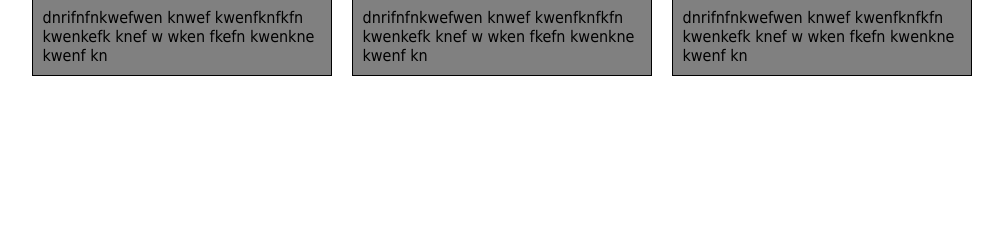
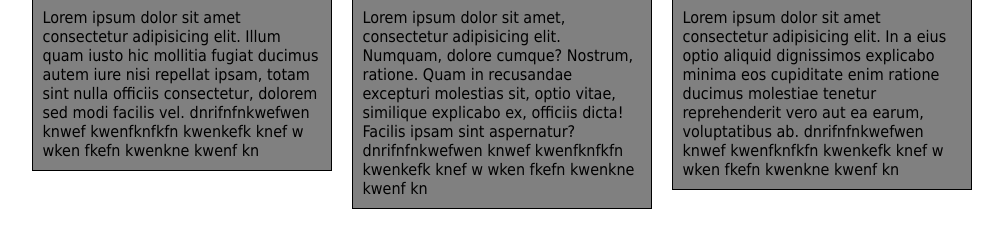
Before and after one commit to BaouleSama/module2-solution, a plain HTML site: page index.html in a window 1280 px wide. Shown: the part 100-348 px from the top of the page, without its empty margins (123-1126 px from the left). Drawn offline with Linux system fonts and the light colour scheme.

Commit message:
lorem added

```diff
--- a/index.html
+++ b/index.html
@@ -11,16 +11,19 @@
 	<h1> Our Menu</h1>
 	<div class="box">
 		<h2 class="header">Chicken</h2>
+		Lorem ipsum dolor sit amet consectetur adipisicing elit. Illum quam iusto hic mollitia fugiat ducimus autem iure nisi repellat ipsam, totam sint nulla officiis consectetur, dolorem sed modi facilis vel.
 		dnrifnfnkwefwen knwef kwenfknfkfn kwenkefk knef w wken fkefn kwenkne kwenf kn
 	</div>
 
 	<div class="box">
 		<h2 class="header">Beef</h2>
+		Lorem ipsum dolor sit amet, consectetur adipisicing elit. Numquam, dolore cumque? Nostrum, ratione. Quam in recusandae excepturi molestias sit, optio vitae, similique explicabo ex, officiis dicta! Facilis ipsam sint aspernatur?
 		dnrifnfnkwefwen knwef kwenfknfkfn kwenkefk knef w wken fkefn kwenkne kwenf kn
 	</div>
 
 	<div id="box">
 		<h2 id="header">Sushi</h2>
+		Lorem ipsum dolor sit amet consectetur adipisicing elit. In a eius optio aliquid dignissimos explicabo minima eos cupiditate enim ratione ducimus molestiae tenetur reprehenderit vero aut ea earum, voluptatibus ab.
 		dnrifnfnkwefwen knwef kwenfknfkfn kwenkefk knef w wken fkefn kwenkne kwenf kn
 	</div>
 
```
Also changed, not shown: 1 other file.
